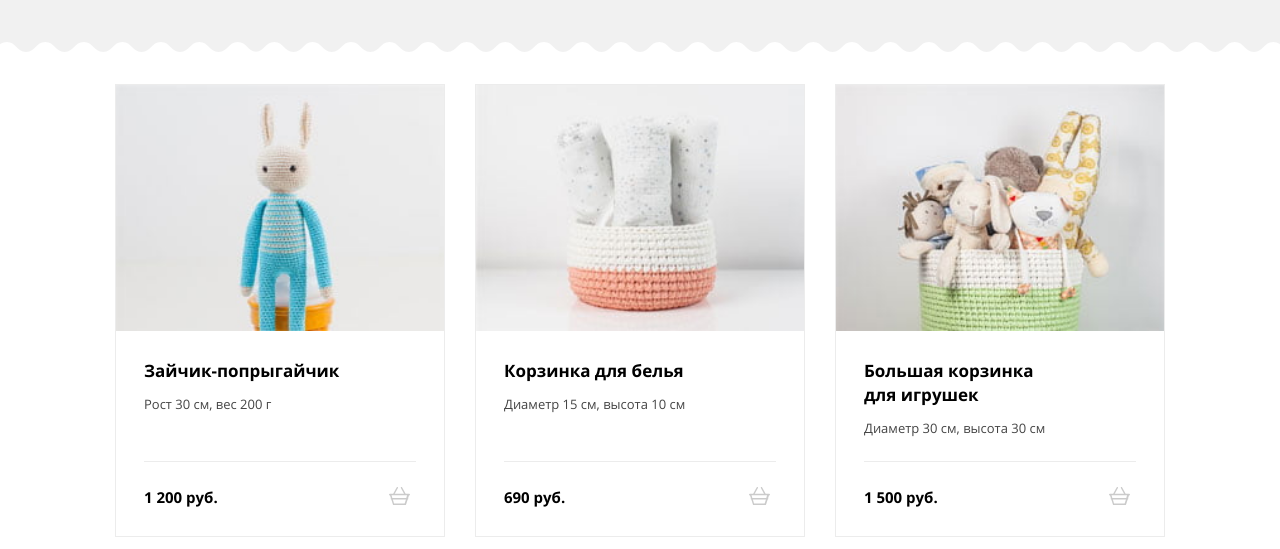
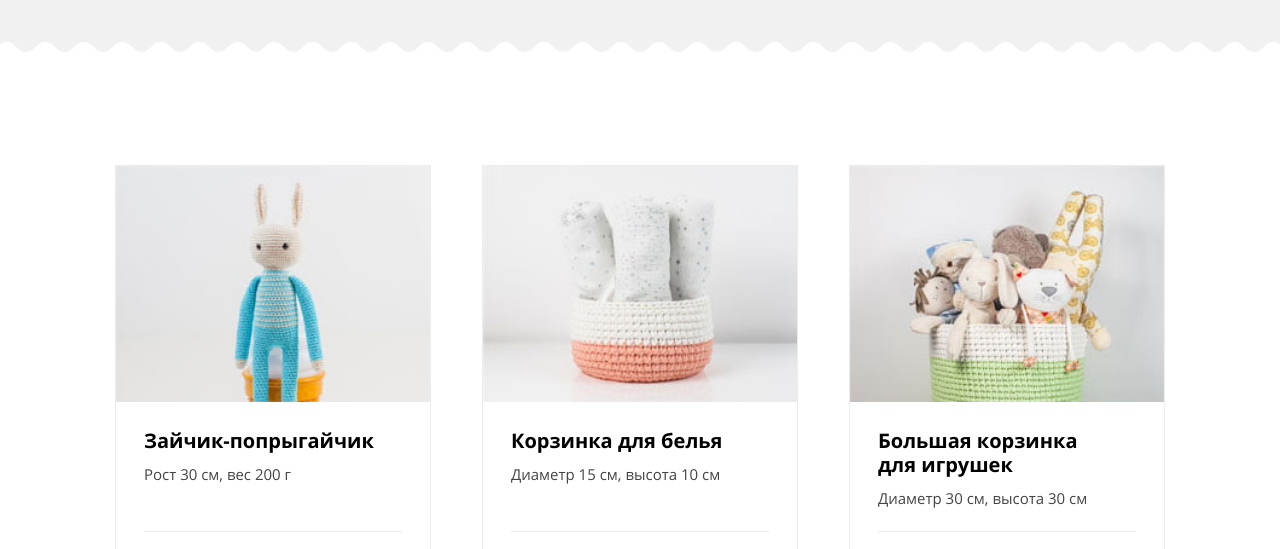
Before and after one commit to htmlacademy-adaptive/2264063-mishka-28, a website: page source/catalog.html in a window 1280 px wide. Shown: the part 251-800 px from the top of the page. Drawn offline with nearby package versions, Linux system fonts and the light colour scheme; files that its build step writes are made by us from their sources.

Commit message:
Добавляет отступы и состояния карточек товаров

```diff
--- a/source/catalog.html
+++ b/source/catalog.html
@@ -56,7 +56,11 @@
       <li class="card">
         <img class="card__image" src="./img/catalog/product-1.jpg" width="260" height="195" alt="Фотография изделия.">
         <div class="card__content">
-          <h3 class="card__title">Зайчик-попрыгайчик</h3>
+          <h3 class="card__title">
+            <a class="card__link" href="#">
+              Зайчик-попрыгайчик
+            </a>
+          </h3>
           <p class="card__text">Рост 30 см, вес 200 г</p>
           <footer class="card__footer">
             <b class="card__price">1 200 руб.</b>
@@ -72,7 +76,11 @@
       <li class="card">
         <img class="card__image" src="./img/catalog/product-2.jpg" width="260" height="195" alt="Фотография изделия.">
         <div class="card__content">
-          <h3 class="card__title">Корзинка для белья</h3>
+          <h3 class="card__title">
+            <a class="card__link" href="#">
+              Корзинка для белья
+            </a>
+          </h3>
           <p class="card__text">Диаметр 15 см, высота 10 см</p>
           <footer class="card__footer">
             <b class="card__price">690 руб.</b>
@@ -88,7 +96,11 @@
       <li class="card">
         <img class="card__image" src="./img/catalog/product-3.jpg" width="260" height="195" alt="Фотография изделия.">
         <div class="card__content">
-          <h3 class="card__title">Большая корзинка для&nbsp;игрушек</h3>
+          <h3 class="card__title">
+            <a class="card__link" href="#">
+              Большая корзинка для&nbsp;игрушек
+            </a>
+          </h3>
           <p class="card__text">Диаметр 30 см, высота 30 см</p>
           <footer class="card__footer">
             <b class="card__price">1 500 руб.</b>
--- a/source/sass/components/cards/_cards.scss
+++ b/source/sass/components/cards/_cards.scss
@@ -12,7 +12,14 @@
   display: flex;
   flex-direction: column;
 
+  @media (min-width: $tablet-width) {
+    gap: 54px;
+    padding: 67px 0 53px;
+  }
+
   @media (min-width: $desktop-width) {
+    gap: 51px;
     flex-direction: row;
+    padding: 111px 0 57px;
   }
 }
--- a/source/sass/components/cards/card/_card.scss
+++ b/source/sass/components/cards/card/_card.scss
@@ -6,6 +6,14 @@
   flex: 1;
   border: 1px solid $border-color;
   background-color: $fourth-theme-color;
+
+  &:hover .card__content {
+    box-shadow: 0 6px 10px rgba(0, 0, 0, 0.1);
+  }
+
+  &:active .card__content {
+    box-shadow: 0 3px 5px rgba(0, 0, 0, 0.1);
+  }
 
   @media (min-width: $tablet-width) {
     flex-direction: row;
@@ -23,6 +31,10 @@
   object-fit: contain;
   margin-bottom: 28px;
   flex: 1;
+
+  @media (min-width: $tablet-width) {
+    margin: 0;
+  }
 }
 
 .card__content {
@@ -30,21 +42,52 @@
   flex-direction: column;
   padding: 0 28px;
   flex: 1;
+  transition: box-shadow $transition-duration ease;
+
+  @media (min-width: $tablet-width) {
+    padding-top: 27px;
+  }
 }
 
 .card__title {
   margin: 0 0 6px 0;
   font-weight: 700;
-  font-size: 17px;
-  line-height: 24px;
+  font-size: $font-size-text-l;
+  line-height: $line-height-text-m;
   color: $secondary-font-color;
+
+  @media (min-width: $tablet-width) {
+    font-size: 20px;
+  }
+}
+
+.card__link {
+  text-decoration: none;
+  color: inherit;
+  transition: opacity $transition-duration ease;
+
+  &:hover {
+    opacity: $element-hover-opacity;
+  }
+
+  &:focus {
+    outline-color: $primary-theme-color;
+  }
+
+  &:active {
+    opacity: $element-down-opacity;
+  }
 }
 
 .card__text {
   margin: 0 0 18px 0;
   font-size: 13px;
-  line-height: 30px;
+  line-height: $line-height-text-l;
   color: $primary-font-color;
+
+  @media (min-width: $tablet-width) {
+    font-size: $font-size-text-m;
+  }
 }
 
 .card__footer {
@@ -60,14 +103,31 @@
 
 .card__price {
   font-weight: 700;
-  font-size: 15px;
-  line-height: 24px;
+  font-size: $font-size-text-m;
+  line-height: $line-height-text-m;
   color: $secondary-font-color;
+
+  @media (min-width: $tablet-width) {
+    font-size: $font-size-text-l;
+  }
 }
 
 .card__button {
   cursor: pointer;
   border: none;
   background: none;
-  opacity: 0.2;
+  color: rgba($secondary-font-color, 0.2);
+  transition: color $transition-duration ease;
+
+  &:hover {
+    color: $primary-theme-color;
+  }
+
+  &:focus {
+    outline-color: $primary-theme-color;
+  }
+
+  &:active {
+    opacity: $element-down-opacity;
+  }
 }
```
